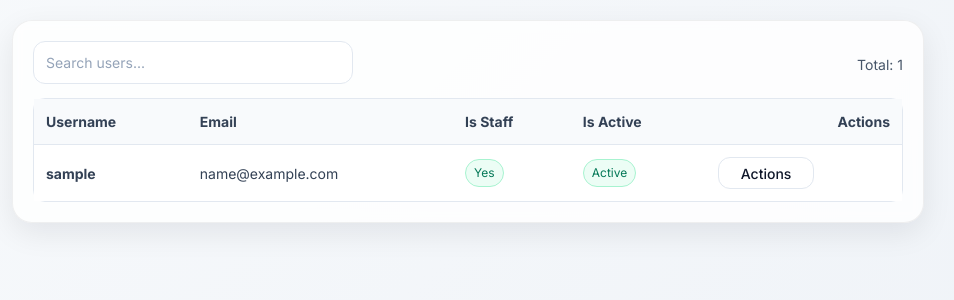
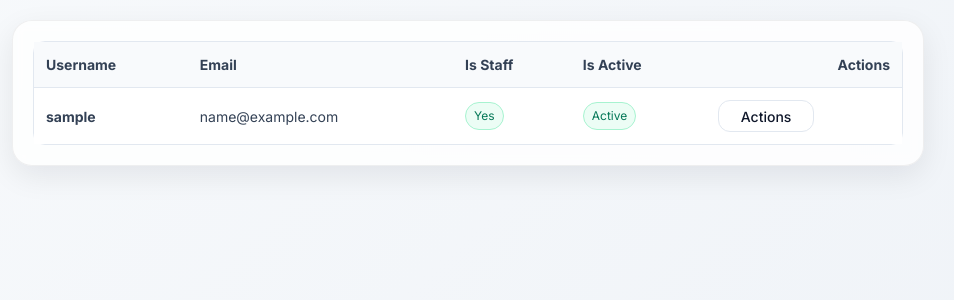
Before and after one commit to ghanad/sms_gateway, a Django app: page /management/users/ in a window 1280 px wide. Shown: the part 170-470 px from the top of the page, without its empty margins (172-1126 px from the left). Run offline with Django 5.2, Linux system fonts and the light colour scheme; the visitor is signed in with stand-in values (Sample User, id 1); data comes from the database, SQL or seed files in the repository; some libraries are stand-ins or nearby versions.

Commit message:
remove search box at user management

```diff
--- a/server-b/user_management/templates/user_management/user_list.html
+++ b/server-b/user_management/templates/user_management/user_list.html
@@ -19,11 +19,7 @@
         <!-- Card -->
         <section class="card">
             <div class="card__body">
-                <!-- Toolbar -->
-                <div class="toolbar">
-                    <input class="input" placeholder="Search users..." />
-                    <span class="subtitle">Total: {{ users.count }}</span>
-                </div>
+
 
                 <!-- Table -->
                 <div class="table-wrap">
```
